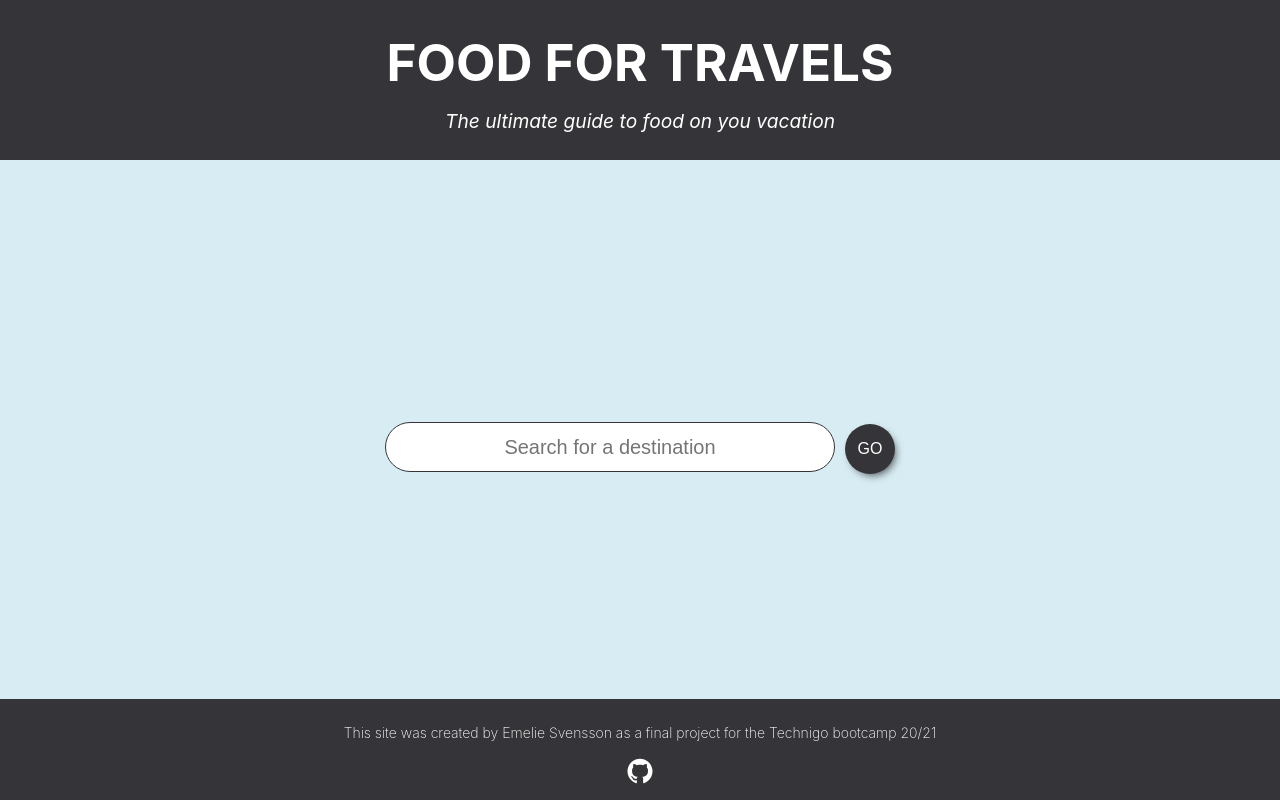
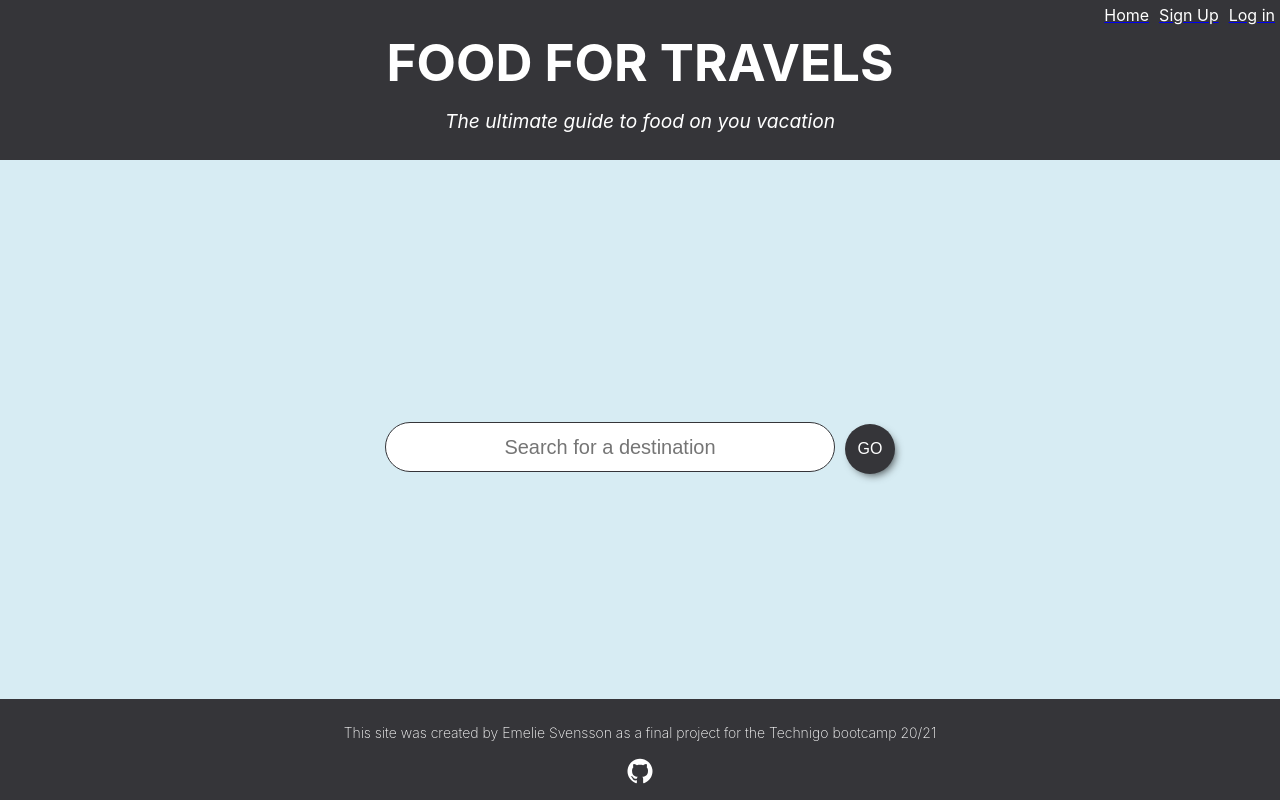
Before and after one commit to puj/FoodForTravels, a React (Create React App) app in the folder frontend/: page / in a window 1280 px wide. Built offline with nearby package versions, Linux system fonts and the light colour scheme.

Commit message:
Added links to navigation

```diff
--- a/frontend/src/App.js
+++ b/frontend/src/App.js
@@ -26,6 +26,7 @@ export const App = () => {
             <Route path='/' exact component={StartPage} />
             <Route path='/users' exact component={Create} />
             <Route path='/login' exact component={LogIn} />
+            <Route path='/blogfeed' exact component={BlogFeed} />
             {/* <Route path={`/users/${id}/blogposts`} exact component={BlogFeed}/> */}
           </Switch>
           <Footer />
--- a/frontend/src/components/Form.js
+++ b/frontend/src/components/Form.js
@@ -63,6 +63,7 @@ const Filename = styled.p`
 export const Form = ({ alreadyUser, newUser }) => {
   const dispatch = useDispatch()
   const errorMessage = useSelector((store) => store.user.login.errorMessage)
+  //const accesstoken = useSelector(store => store.user.login.accessToken)
   const [username, setUsername] = useState('')
   const [email, setEmail] = useState('')
   const [password, setPassword] = useState('')
@@ -78,7 +79,7 @@ export const Form = ({ alreadyUser, newUser }) => {
   }
 
   const handleLogin = () => {
-    dispatch(login(username, password))
+      dispatch(login(username, password))
   }
 
   return (
@@ -103,11 +104,14 @@ export const Form = ({ alreadyUser, newUser }) => {
               onChange={(event) => setPassword(event.target.value)}
             />
           </Label>
+          {/* How can I make sure that this link only works if the is an accesstoken?*/}
+          <Link to={'/'}>
           <Button
             buttonType='submit'
             buttonText='Log In'
             onClickFunction={handleLogin}
           />
+          </Link>
         </>
       )}
       {newUser && (
--- a/frontend/src/components/Header.js
+++ b/frontend/src/components/Header.js
@@ -1,10 +1,15 @@
 import React from 'react'
 import styled from 'styled-components/macro'
+import { Link } from 'react-router-dom'
+
+import { useSelector } from 'react-redux'
 
 export const Header = () => {
+  const accesstoken = useSelector((store) => store.user.login.accessToken)
 
   const StyledHeader = styled.header`
     background: #353539;
+    position: relative;
     min-height: 20vh;
     display: flex;
     justify-content: center;
@@ -36,10 +41,35 @@ export const Header = () => {
     }
   `
 
+  const Links = styled.div`
+    display: flex;
+    justify-content: space-between;
+    position: absolute;
+    right: 0;
+    top: 0;
+  `
+
+  const LinkText = styled.p`
+    color: #fff;
+    margin: 5px;
+    &:hover {
+        transform: scale(1.1);
+    }
+  `
+
   return (
     <StyledHeader>
       <Title>FOOD FOR TRAVELS</Title>
       <SubTitle>The ultimate guide to food on you vacation</SubTitle>
+      {accesstoken ? (
+        <Link to='/'>Home</Link>
+      ) : (
+        <Links>
+          <Link to='/'><LinkText>Home</LinkText></Link>
+          <Link to='/users'><LinkText>Sign Up</LinkText></Link>
+          <Link to='/login'><LinkText>Log in</LinkText></Link>
+        </Links>
+      )}
     </StyledHeader>
   )
 }
--- a/frontend/src/components/reusable/Button.js
+++ b/frontend/src/components/reusable/Button.js
@@ -3,15 +3,21 @@ import styled from 'styled-components/macro'
 
 const StyledButton = styled.button`
   border-radius: 8px;
-    background: #D7ECF3;
+  background: #d7ecf3;
   color: #353539;
   border: none;
   padding: 5px 10px;
   cursor: pointer;
+  ${({ logout }) =>
+    logout &&`
+     background: #353539;
+    `}
 `
 
 export const Button = ({ buttonText, buttonType, onClickFunction }) => {
   return (
-        <StyledButton type={buttonType} onClick={onClickFunction}>{buttonText}</StyledButton>
+    <StyledButton type={buttonType} onClick={onClickFunction}>
+      {buttonText}
+    </StyledButton>
   )
 }
--- a/frontend/src/pages/BlogFeed.js
+++ b/frontend/src/pages/BlogFeed.js
@@ -1,14 +1,25 @@
 import React from 'react'
-import { handleLogout } from '../reducers/user'
+import { useDispatch, useSelector } from 'react-redux'
+import { Link } from 'react-router-dom'
 
+import { logout } from 'reducers/user'
+
+import { CreatePost } from '../components/CreatePost'
 import { Button } from '../components/reusable/Button'
 
+export const BlogFeed = () => {
+  const dispatch = useDispatch()
 
-export const BlogFeed = () => {
-    return(
-        <>
-        <h1>HEllo!</h1>
-        <Button onClickFunction={handleLogout}/>
-        </>
-    )
+  const handleLogout = () => {
+    dispatch(logout())
+  }
+  return (
+    <>
+      <h1>HEllo!</h1>
+      <CreatePost />
+      <Link to='/'>
+        <Button buttonText='Log out' onClickFunction={handleLogout} />
+      </Link>
+    </>
+  )
 }
--- a/frontend/src/pages/StartPage.js
+++ b/frontend/src/pages/StartPage.js
@@ -1,20 +1,41 @@
 import React from 'react'
-import styled from 'styled-components/macro'
+import { useDispatch, useSelector } from 'react-redux'
+import { Link } from 'react-router-dom'
 
-//import { Header } from '../components/Header'
-//import { Footer } from '../components/Footer'
 import { Searchbar } from '../components/Searchbar'
 import { Wrapper } from '../components/reusable/Containers'
-//import { CreatePost } from '../components/CreatePost'
-//import { LogIn } from './LogIn'
-//import { Create } from './Create'
+import { Button } from 'components/reusable/Button'
+import { logout } from 'reducers/user'
+
 
 export const StartPage = () => {
-  return (
+  const dispatch = useDispatch()
+  const accesstoken = useSelector(state => state.user.login.accessToken)
+  const username = useSelector(state => state.user.login.username)
+
+  const handleLogout = () => {
+    dispatch(logout())
+  }
+
+  if(!accesstoken) {
+    return(
     <>
       <Wrapper>
         <Searchbar />
       </Wrapper>
     </>
-  )
+  )} else {
+    return (
+     <Wrapper>
+      <div>{`Welcome ${username}! You are logged in!`}</div>
+      <Link to='/blogfeed'>
+        <Button
+        buttonText='Create new post'/>
+      </Link>
+      <Button
+      buttonText='Log Out!'
+      onClickFunction={handleLogout}/>
+    </Wrapper>
+    )
+  }
 }
--- a/frontend/src/reducers/user.js
+++ b/frontend/src/reducers/user.js
@@ -4,14 +4,12 @@ import { SIGN_UP_URL, LOGIN_URL, GET_BLOGPOST_URL, CREATE_POST_URL } from '../ur
 
 const initialState = {
     login: {
+        username: '',
         accessToken: localStorage.accessToken || null,
         userId: localStorage.userId || 0,
         errorMessage: '',
         isLoggedIn: false,
     },
-    posts: {
-        //array? maybe not in the same initialstate as users?
-    }
 }
 
 export const user = createSlice({
@@ -21,30 +19,32 @@ export const user = createSlice({
         setAccessToken: (state, action) => {
             const { accessToken } = action.payload
             state.login.accessToken = accessToken
-            console.log('accesstoken:', action.payload)
             localStorage.setItem('accessToken', accessToken)
         },
         setUserId: (state, action) => {
             const { userId } = action.payload
-            console.log('Action:', action)
             state.login.userId = userId
-            console.log('userId:', action.payload)
             localStorage.setItem('userId', userId )
         },
         setErrorMessage: (state, action) => {
             const { errorMessage } = action.payload
             state.login.errorMessage = errorMessage
         },
-        setLoggedInState: (state, action) => {
+        setUsername: (state, action) => {
+            const { username } = action.payload
+            state.login.username = username
+            localStorage.setItem('username', username)
+        }
+        /* setLoggedInState: (state, action) => {
             const { login } = action.payload
-            /* state.login.isLoggedIn = true */
-        },
-        setLogOutState: (state, action) => {
+            /* state.login.isLoggedIn = true
+        }, */
+       /*  setLogOutState: (state, action) => {
             state.login.userId = 0
             state.login.accessToken = null
             state.login.errorMessage = ''
             state.login.isLoggedIn = false
-        }
+        } */
     }
 })
 
@@ -70,6 +70,7 @@ export const signUp = (username, email, password, fileInput) => {
     .then(json => {
         dispatch(user.actions.setAccessToken({ accessToken: json.accessToken}))
         dispatch(user.actions.setUserId({ userId: json.userID }))
+        dispatch(user.actions.setUsername({ username: json.username }))
     })
     .then(() => {
         const userId = getStore().user.login.userId
@@ -102,11 +103,9 @@ export const login = ( username, password) => {
             return res.json()
         })
         .then(json => {
-            console.log(json)
             dispatch(user.actions.setAccessToken({ accessToken: json.accessToken }))
-            console.log('JSON ACCESS:',json.accessToken)
-            //console.log('JSON STRINGIFIED:', json.accessToken.toString())
             dispatch(user.actions.setUserId({ userId: json.userID }))
+            dispatch(user.actions.setUsername({ username: json.username }))
         })
         .catch(err => {
             dispatch(user.actions.setErrorMessage({ errorMessage: err.toString() }))
@@ -114,20 +113,21 @@ export const login = ( username, password) => {
     }
 }
 
-export const handleLogout = () => {
+export const logout = () => {
     return (dispatch) => {
         dispatch(user.actions.setErrorMessage({ errorMessage: null }))
         dispatch(user.actions.setAccessToken({ accessToken: null }))
         dispatch(user.actions.setUserId({ userId: 0 }))
         localStorage.removeItem('accessToken')
         localStorage.removeItem('userId')
+        localStorage.removeItem('username')
     }
 }
 
-/* export const createBlogPost = () => {
+export const createBlogPost = (author, text, tags) => {
     fetch(CREATE_POST_URL, {
         method: 'POST',
-        body: JSON-stringify({ author, text, tags }),
+        body: JSON.stringify({ author, text, tags }),
         headers: { 'Content-Type': 'application/json'},
     })
     .then(res => {
@@ -136,18 +136,18 @@ export const handleLogout = () => {
         }
         return res.json()
     })
-    //.then(({ id }) => {
-    //    const formData = new FormData()
-    //    formData.append('image', fileInput.current.files[0])
-    //    fetch(`http://localhost:8080/users/${id}`, {
-    //        method: 'PATCH',
-    //        body: formData
-    //    })
-    //})
+    /* .then(({ id }) => {
+        const formData = new FormData()
+        formData.append('image', fileInput.current.files[0])
+        fetch(`http://localhost:8080/users/${id}`, {
+            method: 'PATCH',
+            body: formData
+        })
+    }) */
     .then(json => {
-
+        console.log(json)
     })
-} */
+}
 
 export const fetchBlogPost = () => {
     fetch(GET_BLOGPOST_URL, {
--- a/frontend/src/urls.js
+++ b/frontend/src/urls.js
@@ -1,4 +1,4 @@
 export const SIGN_UP_URL = 'http://localhost:8080/users'
-export const LOGIN_URL = 'http://localhost:8080/login'
+export const LOGIN_URL = 'http://localhost:8080/sessions'
 export const GET_BLOGPOST_URL = 'http://localhost:8080/blogposts'
 export const CREATE_POST_URL = 'http://localhost:8080/users/:id/blogposts'
```
Also changed, not shown: 1 other file (tests, documents, lock files or other folders). Lines whose indentation alone changed are shown as unchanged.
